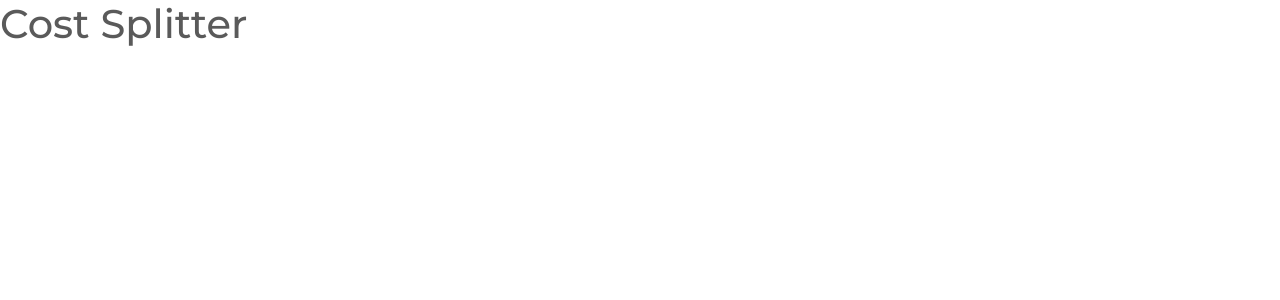
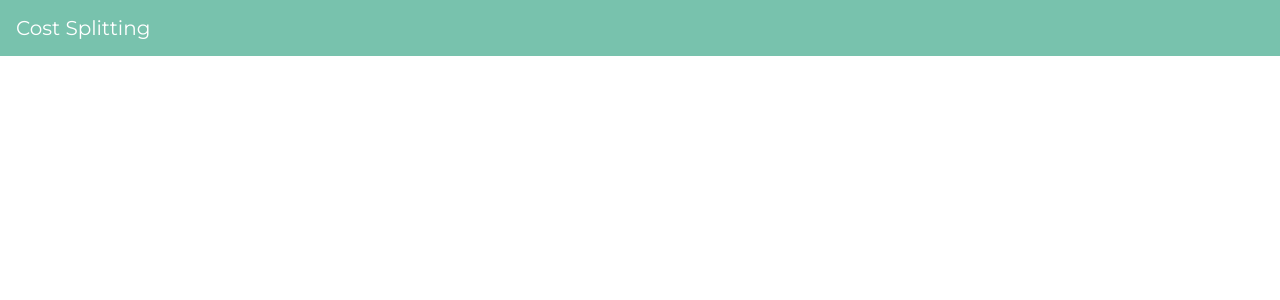
Before and after one commit to alex-mcconnell/cost-splitting, a Vue app: page / in a window 1280 px wide. Shown: the top 300 px of the page. Built offline with nearby package versions, Linux system fonts and the light colour scheme.

Commit message:
Add navbar component

```diff
--- a/src/App.vue
+++ b/src/App.vue
@@ -1,12 +1,16 @@
 <template>
   <div id="app">
-    <h1>Cost Splitter</h1>
+    <navbar></navbar>
   </div>
 </template>
 
 <script>
+import Navbar from "./components/Navbar.vue";
+
 export default {
-
+  components: {
+    Navbar: Navbar
+  }
 }
 </script>
 
--- /dev/null
+++ b/src/components/Navbar.vue
@@ -0,0 +1,15 @@
+<template>
+    <nav class="navbar navbar-expand-lg navbar-dark bg-primary">
+      <a class="navbar-brand" href="#">Cost Splitting</a>
+    </nav>
+</template>
+
+<script>
+export default {
+
+}
+</script>
+
+<style>
+
+</style>
```
